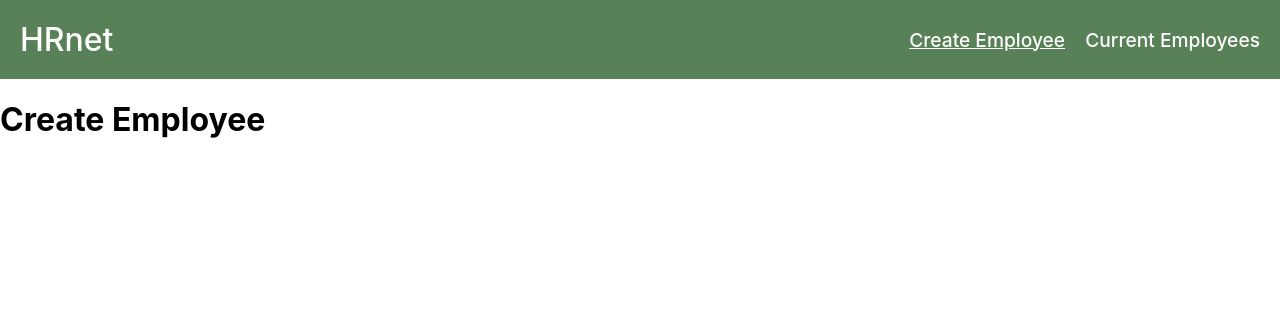
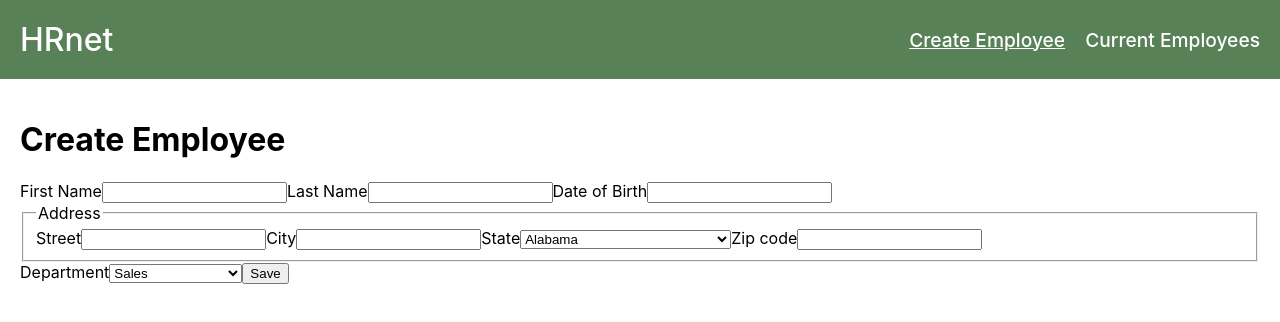
Before and after one commit to BallandArnaud/ArnaudBalland_14_22112022, a React (Create React App) app: page / in a window 1280 px wide. Shown: the top 322 px of the page. Built offline with nearby package versions, Linux system fonts and the light colour scheme.

Commit message:
Add component FormCreateEmployee + data

```diff
--- /dev/null
+++ b/src/components/FormCreateEmployee/index.jsx
@@ -0,0 +1,73 @@
+import { useRef, useState } from 'react'
+import { states, departments } from '../../data/formData'
+
+const FormCreateEmployee = () => {
+  const inputFirstName = useRef()
+  const inputLastName = useRef()
+  const inputDateBirth = useRef()
+  const inputStreet = useRef()
+  const inputCity = useRef()
+  const inputZipCode = useRef()
+  const [stateAddress, setStateAddress] = useState(states[0].name.toLowerCase())
+  const [department, setdepartment] = useState(departments[0].toLowerCase())
+
+  const handleSubmit = (e) => {
+    e.preventDefault()
+    console.log('formulaire envoyé')
+  }
+
+  return (
+    <form onSubmit={(e) => handleSubmit(e)}>
+      <label htmlFor="form__firstName">First Name</label>
+      <input type="text" id="form__firstName" ref={inputFirstName} required />
+      <label htmlFor="form__lastName">Last Name</label>
+      <input type="text" id="form__lastName" ref={inputLastName} required />
+      <label htmlFor="form__dateBirth">Date of Birth</label>
+      <input type="text" id="form__dateBirth" ref={inputDateBirth} required />
+      <fieldset>
+        <legend>Address</legend>
+        <label htmlFor="form__street">Street</label>
+        <input type="text" id="form__street" ref={inputStreet} required />
+        <label htmlFor="form__city">City</label>
+        <input type="text" id="form__city" ref={inputCity} required />
+        <label htmlFor="form__state">State</label>
+        <select
+          name="state"
+          id="form__state"
+          value={stateAddress}
+          onChange={(e) => setStateAddress(e.target.value)}
+        >
+          {states.map((state) => {
+            return (
+              <option
+                key={state.name.toLowerCase()}
+                value={state.name.toLowerCase()}
+              >
+                {state.name}
+              </option>
+            )
+          })}
+        </select>
+        <label htmlFor="form__zipCode">Zip code</label>
+        <input type="number" id="form__zipCode" ref={inputZipCode} required />
+      </fieldset>
+      <label htmlFor="form__departement">Department</label>
+      <select
+        id="form__departement"
+        value={department}
+        onChange={(e) => setdepartment(e.target.value)}
+      >
+        {departments.map((department) => {
+          return (
+            <option key={department} value={department.toLowerCase()}>
+              {department}
+            </option>
+          )
+        })}
+      </select>
+      <button type="submit">Save</button>
+    </form>
+  )
+}
+
+export default FormCreateEmployee
--- /dev/null
+++ b/src/data/formData.js
@@ -0,0 +1,246 @@
+export const departments = [
+  'Sales',
+  'Marketing',
+  'Engineering',
+  'Human Resources',
+  'Legal',
+]
+
+export const states = [
+  {
+    name: 'Alabama',
+    abbreviation: 'AL',
+  },
+  {
+    name: 'Alaska',
+    abbreviation: 'AK',
+  },
+  {
+    name: 'American Samoa',
+    abbreviation: 'AS',
+  },
+  {
+    name: 'Arizona',
+    abbreviation: 'AZ',
+  },
+  {
+    name: 'Arkansas',
+    abbreviation: 'AR',
+  },
+  {
+    name: 'California',
+    abbreviation: 'CA',
+  },
+  {
+    name: 'Colorado',
+    abbreviation: 'CO',
+  },
+  {
+    name: 'Connecticut',
+    abbreviation: 'CT',
+  },
+  {
+    name: 'Delaware',
+    abbreviation: 'DE',
+  },
+  {
+    name: 'District Of Columbia',
+    abbreviation: 'DC',
+  },
+  {
+    name: 'Federated States Of Micronesia',
+    abbreviation: 'FM',
+  },
+  {
+    name: 'Florida',
+    abbreviation: 'FL',
+  },
+  {
+    name: 'Georgia',
+    abbreviation: 'GA',
+  },
+  {
+    name: 'Guam',
+    abbreviation: 'GU',
+  },
+  {
+    name: 'Hawaii',
+    abbreviation: 'HI',
+  },
+  {
+    name: 'Idaho',
+    abbreviation: 'ID',
+  },
+  {
+    name: 'Illinois',
+    abbreviation: 'IL',
+  },
+  {
+    name: 'Indiana',
+    abbreviation: 'IN',
+  },
+  {
+    name: 'Iowa',
+    abbreviation: 'IA',
+  },
+  {
+    name: 'Kansas',
+    abbreviation: 'KS',
+  },
+  {
+    name: 'Kentucky',
+    abbreviation: 'KY',
+  },
+  {
+    name: 'Louisiana',
+    abbreviation: 'LA',
+  },
+  {
+    name: 'Maine',
+    abbreviation: 'ME',
+  },
+  {
+    name: 'Marshall Islands',
+    abbreviation: 'MH',
+  },
+  {
+    name: 'Maryland',
+    abbreviation: 'MD',
+  },
+  {
+    name: 'Massachusetts',
+    abbreviation: 'MA',
+  },
+  {
+    name: 'Michigan',
+    abbreviation: 'MI',
+  },
+  {
+    name: 'Minnesota',
+    abbreviation: 'MN',
+  },
+  {
+    name: 'Mississippi',
+    abbreviation: 'MS',
+  },
+  {
+    name: 'Missouri',
+    abbreviation: 'MO',
+  },
+  {
+    name: 'Montana',
+    abbreviation: 'MT',
+  },
+  {
+    name: 'Nebraska',
+    abbreviation: 'NE',
+  },
+  {
+    name: 'Nevada',
+    abbreviation: 'NV',
+  },
+  {
+    name: 'New Hampshire',
+    abbreviation: 'NH',
+  },
+  {
+    name: 'New Jersey',
+    abbreviation: 'NJ',
+  },
+  {
+    name: 'New Mexico',
+    abbreviation: 'NM',
+  },
+  {
+    name: 'New York',
+    abbreviation: 'NY',
+  },
+  {
+    name: 'North Carolina',
+    abbreviation: 'NC',
+  },
+  {
+    name: 'North Dakota',
+    abbreviation: 'ND',
+  },
+  {
+    name: 'Northern Mariana Islands',
+    abbreviation: 'MP',
+  },
+  {
+    name: 'Ohio',
+    abbreviation: 'OH',
+  },
+  {
+    name: 'Oklahoma',
+    abbreviation: 'OK',
+  },
+  {
+    name: 'Oregon',
+    abbreviation: 'OR',
+  },
+  {
+    name: 'Palau',
+    abbreviation: 'PW',
+  },
+  {
+    name: 'Pennsylvania',
+    abbreviation: 'PA',
+  },
+  {
+    name: 'Puerto Rico',
+    abbreviation: 'PR',
+  },
+  {
+    name: 'Rhode Island',
+    abbreviation: 'RI',
+  },
+  {
+    name: 'South Carolina',
+    abbreviation: 'SC',
+  },
+  {
+    name: 'South Dakota',
+    abbreviation: 'SD',
+  },
+  {
+    name: 'Tennessee',
+    abbreviation: 'TN',
+  },
+  {
+    name: 'Texas',
+    abbreviation: 'TX',
+  },
+  {
+    name: 'Utah',
+    abbreviation: 'UT',
+  },
+  {
+    name: 'Vermont',
+    abbreviation: 'VT',
+  },
+  {
+    name: 'Virgin Islands',
+    abbreviation: 'VI',
+  },
+  {
+    name: 'Virginia',
+    abbreviation: 'VA',
+  },
+  {
+    name: 'Washington',
+    abbreviation: 'WA',
+  },
+  {
+    name: 'West Virginia',
+    abbreviation: 'WV',
+  },
+  {
+    name: 'Wisconsin',
+    abbreviation: 'WI',
+  },
+  {
+    name: 'Wyoming',
+    abbreviation: 'WY',
+  },
+]
--- a/src/index.css
+++ b/src/index.css
@@ -6,6 +6,12 @@
   --primary-color-light-2: #dad7cd;
   --primary-color-dark-1: #3a5a40;
   --primary-color-dark-2: #344e41;
+}
+
+*,
+*::before,
+*::after{
+  box-sizing: border-box;
 }
 
 body {
@@ -32,3 +38,7 @@ a {
   flex-direction: column;
   min-height: 100vh;
 }
+
+.main {
+  padding: 20px;
+}
--- a/src/pages/CreateEmployee/index.jsx
+++ b/src/pages/CreateEmployee/index.jsx
@@ -1,7 +1,10 @@
+import FormCreateEmployee from '../../components/FormCreateEmployee'
+
 const CreateEmployee = () => {
   return (
-    <main className="createEmployeePage">
-      <h1 className="createEmployeePage__title">Create Employee</h1>
+    <main id="createEmployeePage" className="main">
+      <h1 className="main__title">Create Employee</h1>
+      <FormCreateEmployee />
     </main>
   )
 }
--- a/src/pages/Error/index.jsx
+++ b/src/pages/Error/index.jsx
@@ -1,7 +1,7 @@
 const Error = () => {
   return (
-    <main className="errorPage">
-      <h1 className="errorPage__title">Oops... nothing here !</h1>
+    <main id="errorPage" className="main">
+      <h1 className="main__title">Oops... nothing here !</h1>
     </main>
   )
 }
--- a/src/pages/ListEmployee/index.jsx
+++ b/src/pages/ListEmployee/index.jsx
@@ -1,7 +1,7 @@
 const ListEmployee = () => {
   return (
-    <main className="listEmployeePage">
-      <h1 className="listEmployeePage__title">Current Employees</h1>
+    <main id="listEmployeePage" className="main">
+      <h1 className="main__title">Current Employees</h1>
     </main>
   )
 }
```
